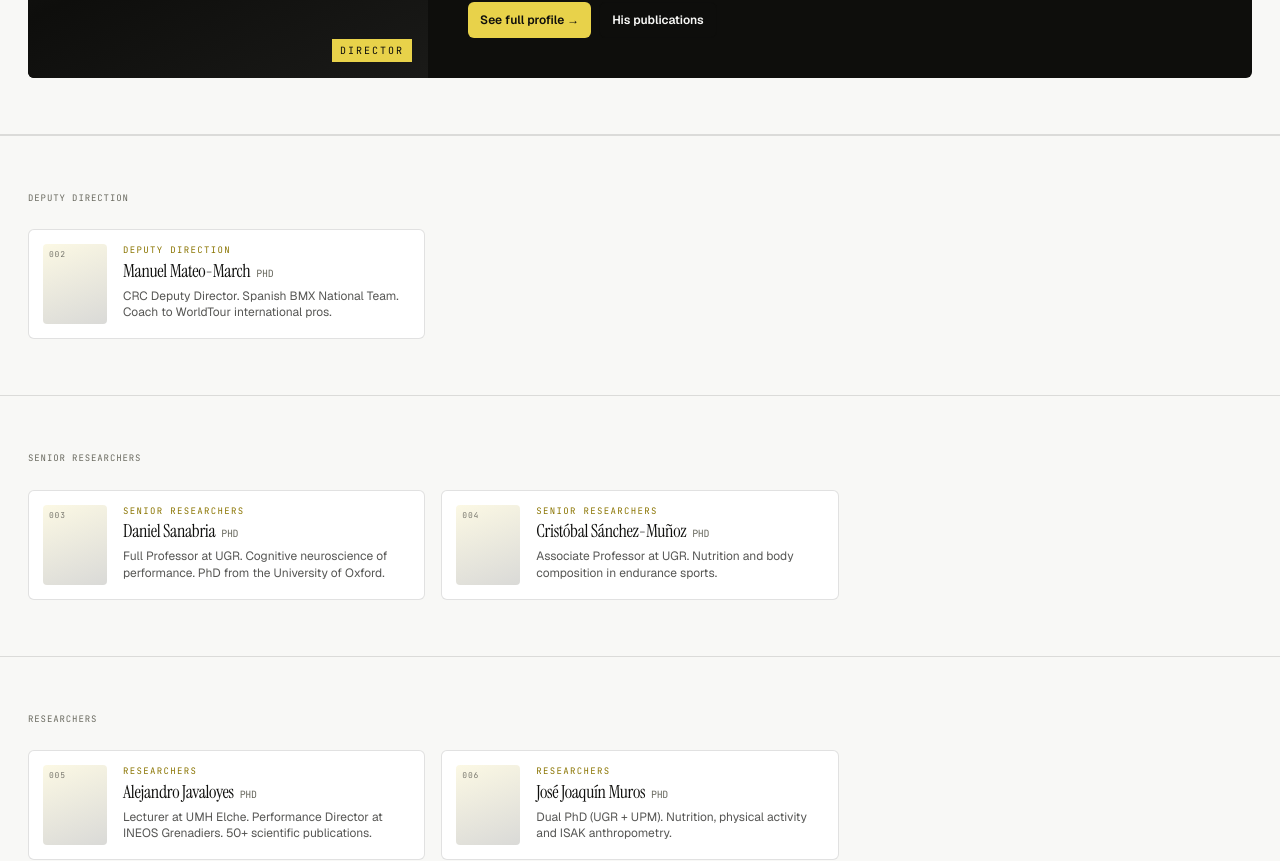
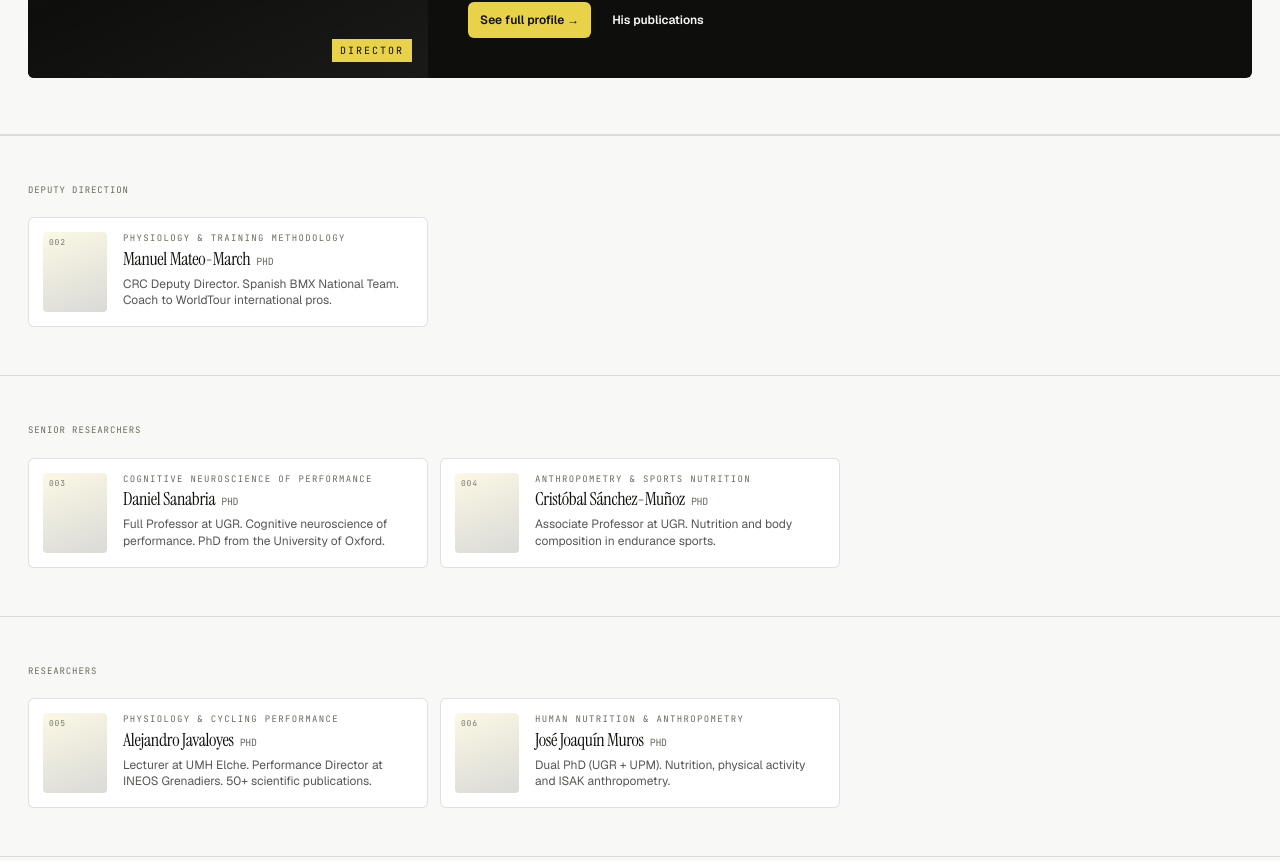
Before and after one commit to lmgallego/crc, a Next.js app: page /en/equipo in a window 1280 px wide. Shown: the part 853-1714 px from the top of the page. Built offline with nearby package versions, Linux system fonts and the light colour scheme.

Commit message:
fix: team listing groups layout

```diff
--- a/app/[locale]/equipo/page.tsx
+++ b/app/[locale]/equipo/page.tsx
@@ -51,11 +51,16 @@ function Groups() {
     <>
       {groups.map(([role, members]) => (
         <section key={role} className="border-t border-border">
-          <div className="max-w-7xl mx-auto px-5 md:px-7 py-10 md:py-14">
-            <h2 className="data-label mb-6">{t(`roles.${roleI18nKey(role)}`)}</h2>
-            <div className="grid grid-cols-1 sm:grid-cols-2 lg:grid-cols-3 gap-3 md:gap-4">
+          <div className="max-w-7xl mx-auto px-5 md:px-7 py-10 md:py-12">
+            <h2 className="data-label mb-5">{t(`roles.${roleI18nKey(role)}`)}</h2>
+            <div className="grid grid-cols-1 sm:grid-cols-2 lg:grid-cols-3 gap-3">
               {members.map((m) => (
-                <TeamCard key={m.slug} member={m} locale={locale} />
+                <TeamCard
+                  key={m.slug}
+                  member={m}
+                  locale={locale}
+                  showRole={false}
+                />
               ))}
             </div>
           </div>
--- a/components/blocks/team/team-card.tsx
+++ b/components/blocks/team/team-card.tsx
@@ -10,10 +10,12 @@ export function TeamCard({
   member,
   locale,
   variant = 'horizontal',
+  showRole = true,
 }: {
   member: TeamMember;
   locale: Locale;
   variant?: 'default' | 'horizontal';
+  showRole?: boolean;
 }) {
   const t = useTranslations('team');
   const dorsal = String(member.number).padStart(3, '0');
@@ -34,9 +36,15 @@ export function TeamCard({
         <PortraitTall dorsal={dorsal} />
       )}
       <div className={cn('flex-1 min-w-0', variant === 'default' && 'p-4')}>
-        <div className="font-mono text-[9px] uppercase tracking-[0.15em] text-accent-dark">
-          {role}
-        </div>
+        {showRole ? (
+          <div className="font-mono text-[9px] uppercase tracking-[0.15em] text-accent-dark">
+            {role}
+          </div>
+        ) : (
+          <div className="font-mono text-[9px] uppercase tracking-[0.15em] text-muted">
+            {member.specialty[locale]}
+          </div>
+        )}
         <div className="font-serif text-lg leading-[1.1] tracking-[-0.02em] mt-1">
           {member.name} {member.surname}
           <span className="font-mono text-[10px] uppercase ml-1.5 text-muted">
```
